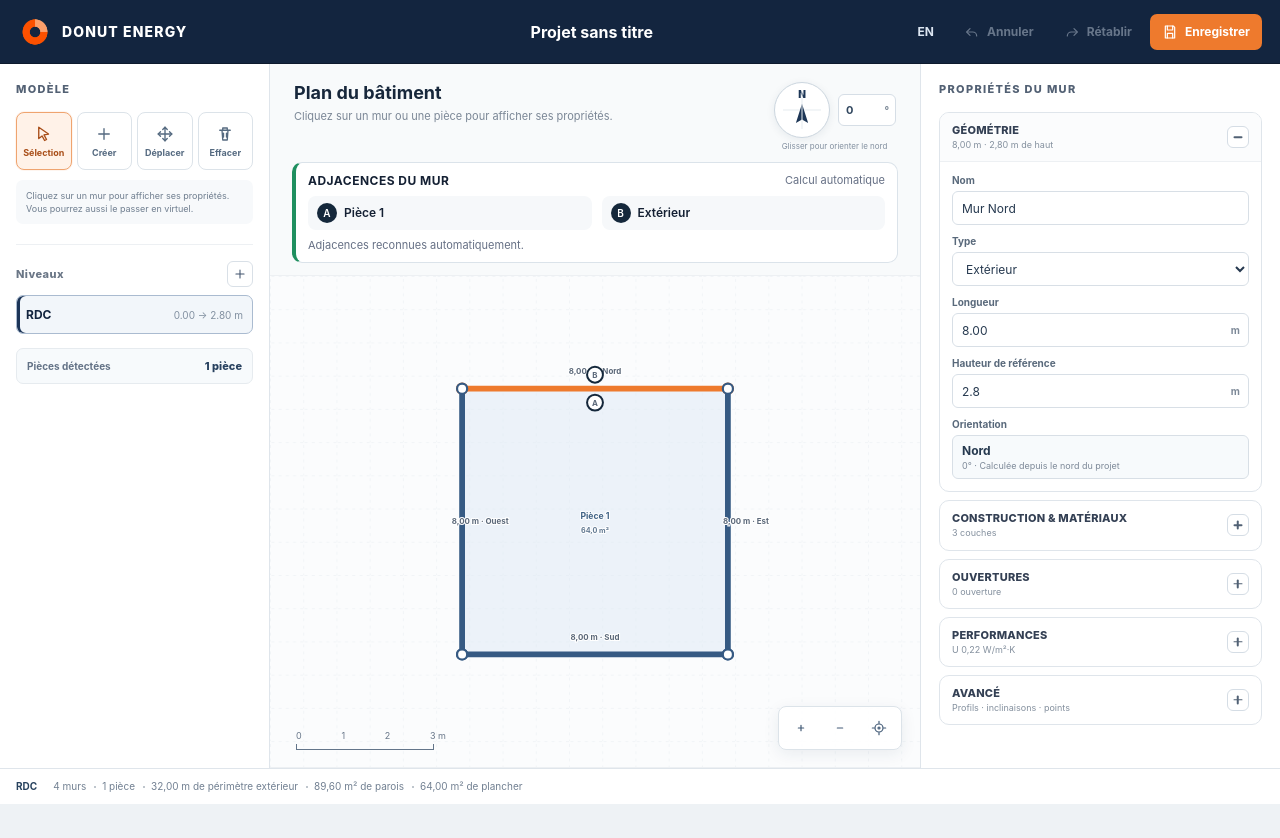
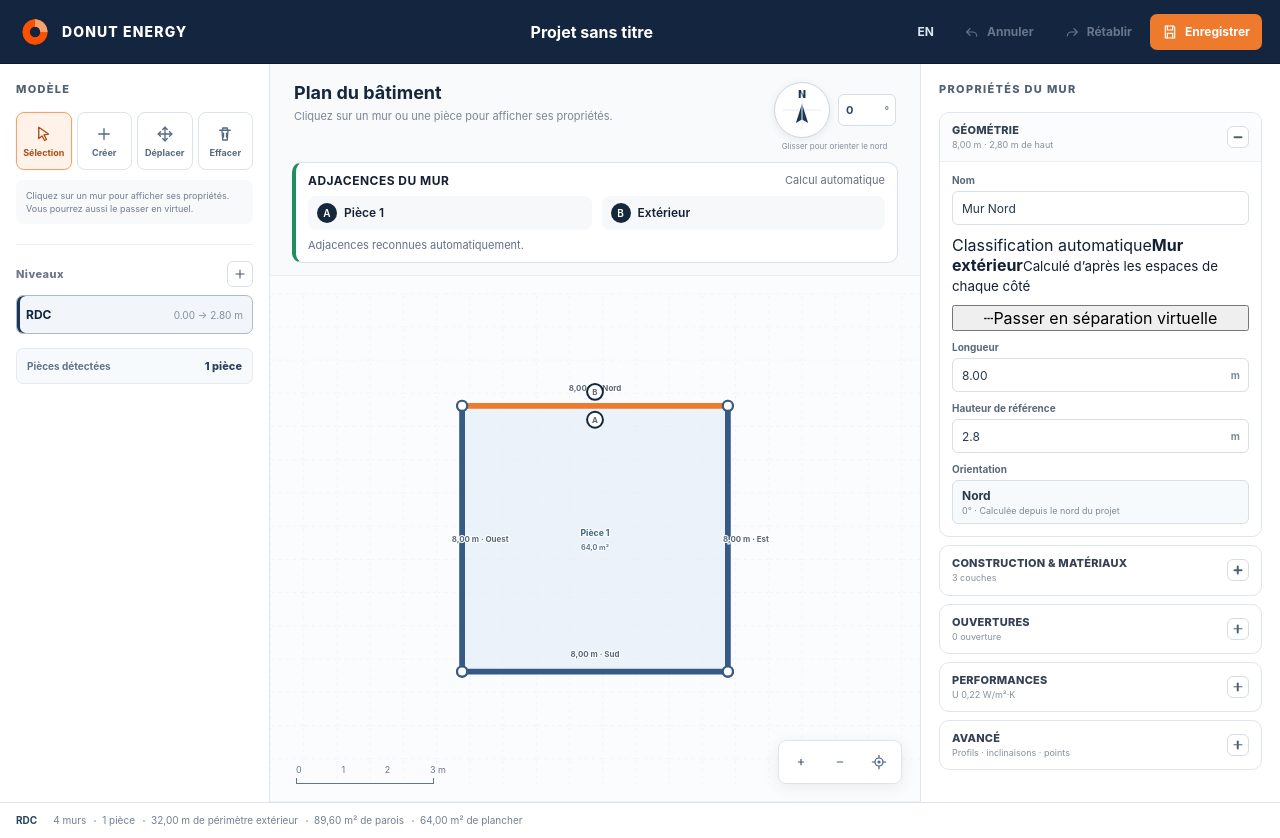
Before and after one commit to Romain76160/donut-energy, a React (Vite) app: page / in a window 1280 px wide. Before the commit the page ends 804 px from the top, so only its background shows below. Built offline with nearby package versions, Linux system fonts and the light colour scheme.

Commit message:
Make wall classification read only and add virtual toggle

```diff
--- a/src/components/WallInspector.tsx
+++ b/src/components/WallInspector.tsx
@@ -11,7 +11,6 @@ import {
   type Wall,
   type WallLayer,
   type WallOpening,
-  type WallType,
 } from "../model";
 import { wallArea, wallOpeningArea, wallOpaqueArea, wallResistance, wallTransmissionCoefficient, wallUValue } from "../thermal";
 import { normalizeWallSectionProfile } from "../wallInclination";
@@ -40,6 +39,7 @@ type Props = {
   automaticAzimuth: number | null;
   onUpdateWall: (patch: Partial<Wall>) => void;
   onUpdateLength: (length: number) => void;
+  onSetVirtual: (value: boolean) => void;
   onAddLayer: () => void;
   onUpdateLayer: (layerId: string, patch: Partial<WallLayer>) => void;
   onRemoveLayer: (layerId: string) => void;
@@ -56,6 +56,7 @@ export function WallInspector({
   automaticAzimuth,
   onUpdateWall,
   onUpdateLength,
+  onSetVirtual,
   onAddLayer,
   onUpdateLayer,
   onRemoveLayer,
@@ -92,6 +93,9 @@ export function WallInspector({
     advancedHint: "Profils · inclinaisons · points",
     advancedNote: "Les profils et inclinaisons modifient la géométrie verticale du mur. Ils sont regroupés ici pour garder l’inspecteur principal léger.",
     profile: "Profil / élévation",
+    classification: "Classification automatique",
+    virtual: "Passer en séparation virtuelle",
+    autoType: wall.type === "external" ? "Mur extérieur" : "Mur intérieur",
   } : {
     geometry: "Geometry",
     geometryHint: `${formatNumber(length, 2, locale)} m · ${formatNumber(wall.height, 2, locale)} m high`,
@@ -106,6 +110,9 @@ export function WallInspector({
     advancedHint: "Profiles · inclinations · points",
     advancedNote: "Profiles and inclinations modify the wall's vertical geometry. They are grouped here to keep the main inspector compact.",
     profile: "Profile / elevation",
+    classification: "Automatic classification",
+    virtual: "Make virtual boundary",
+    autoType: wall.type === "external" ? "External wall" : "Internal wall",
   };
 
   const detachWallType = () => {
@@ -122,7 +129,7 @@ export function WallInspector({
     const next = applyWallTypeToWall(wall, type);
     linkWallType(wall.id, type.id);
     setTypeLinkRevision((value) => value + 1);
-    onUpdateWall({ type: next.type, layers: next.layers });
+    onUpdateWall({ layers: next.layers });
   };
 
   const updatePoint = (id: string, patch: Partial<ProfilePoint>) => {
@@ -185,13 +192,15 @@ export function WallInspector({
             <span>{text.name}</span>
             <input value={wall.name} onChange={(event) => onUpdateWall({ name: event.target.value })} />
           </label>
-          <label>
-            <span>{text.wallType}</span>
-            <select value={wall.type} onChange={(event) => { detachWallType(); onUpdateWall({ type: event.target.value as WallType }); }}>
-              <option value="external">{text.external}</option>
-              <option value="internal">{text.internal}</option>
-            </select>
-          </label>
+          <div className="wall-auto-type-field">
+            <span>{labels.classification}</span>
+            <strong>{labels.autoType}</strong>
+            <small>{language === "fr" ? "Calculé d’après les espaces de chaque côté" : "Calculated from the spaces on each side"}</small>
+          </div>
+          <button type="button" className="wall-virtual-toggle" onClick={() => onSetVirtual(true)}>
+            <span aria-hidden="true">┄</span>
+            {labels.virtual}
+          </button>
           <label>
             <span>{text.length}</span>
             <div className="unit-input">
```
